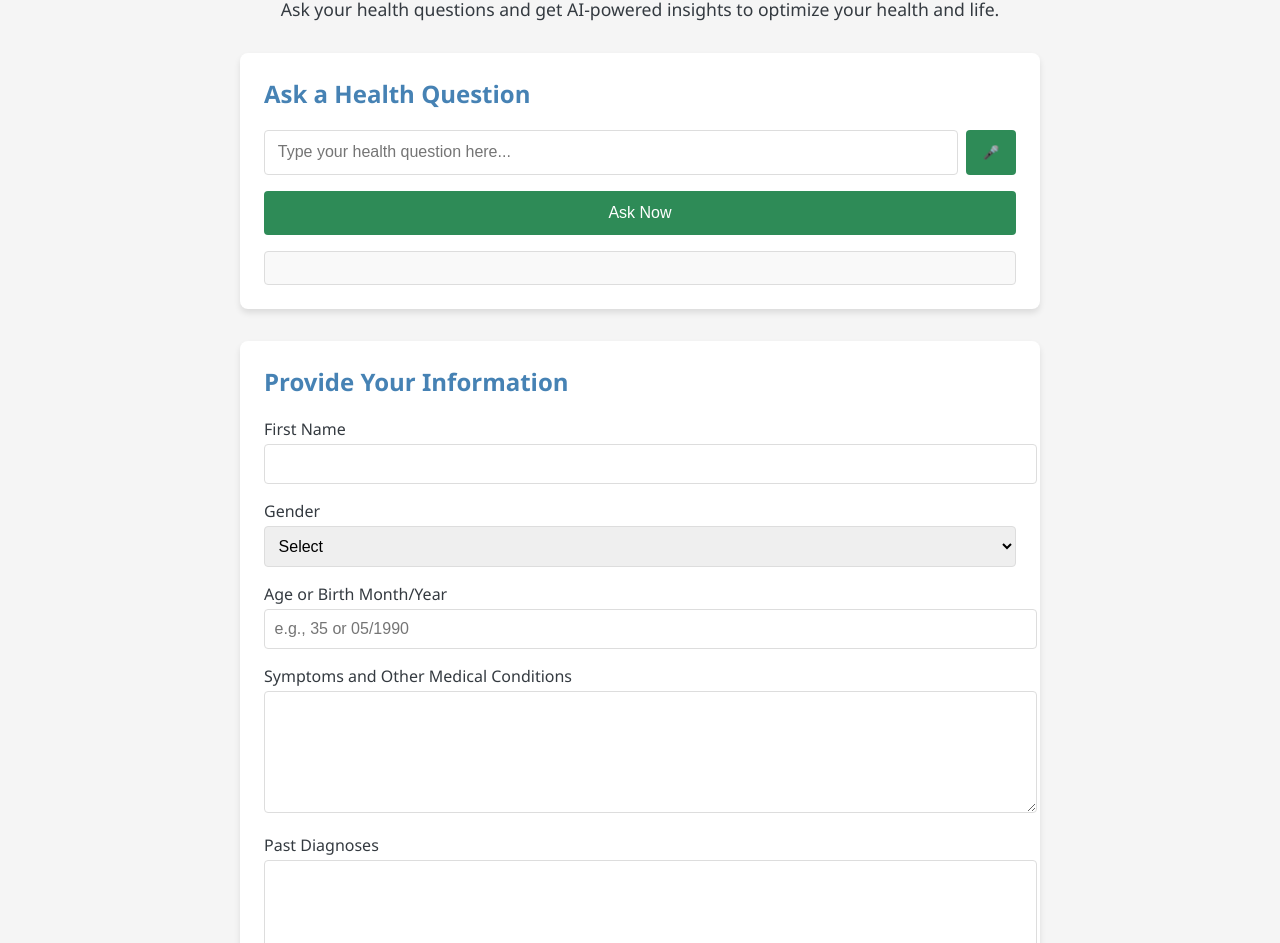
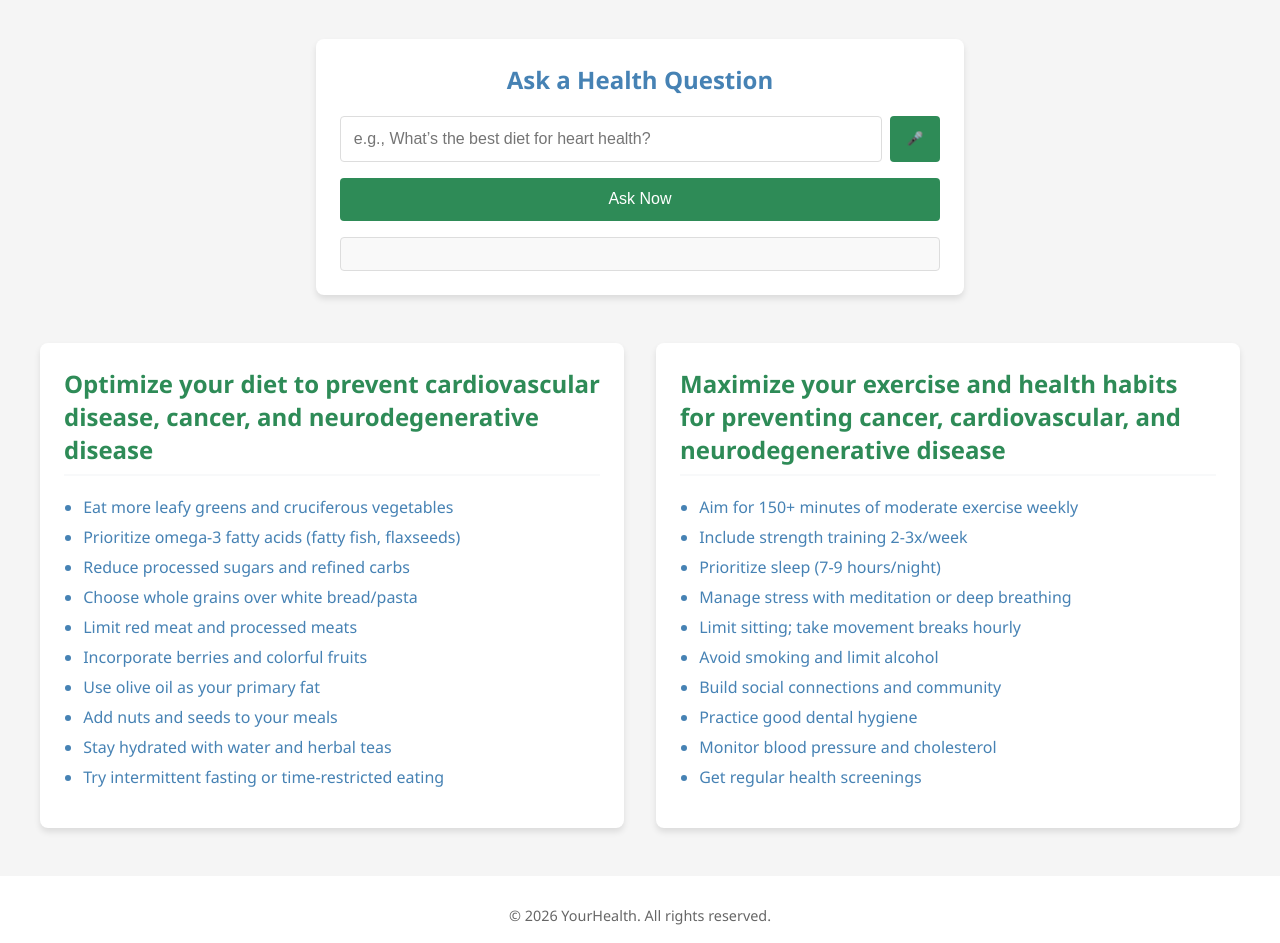
Before and after one commit to tomtavernhealth/OurHealth, a plain HTML site: page index.html in a window 1280 px wide. Shown: the part 168-1111 px from the top of the page. Drawn offline with Linux system fonts and the light colour scheme.

Commit message:
Update index.html
Prevent Disease

```diff
--- a/index.html
+++ b/index.html
@@ -25,6 +25,7 @@
             box-shadow: 0 2px 4px rgba(0,0,0,0.1);
             display: flex;
             align-items: center;
+            justify-content: center;
         }
         .logo {
             display: flex;
@@ -48,39 +49,36 @@
             color: var(--primary);
         }
         .container {
-            max-width: 800px;
+            max-width: 1200px;
             margin: 2rem auto;
             padding: 0 1rem;
         }
         .hero {
             text-align: center;
-            margin-bottom: 2rem;
+            margin-bottom: 3rem;
         }
         .hero h1 {
-            font-size: 2rem;
+            font-size: 2.5rem;
             color: var(--primary);
             margin-bottom: 1rem;
-        }
-        .hero p {
-            font-size: 1.1rem;
-            color: var(--dark);
-            margin-bottom: 1.5rem;
         }
         .ai-box {
             background-color: white;
             border-radius: 8px;
             padding: 1.5rem;
             box-shadow: 0 4px 6px rgba(0,0,0,0.1);
-            margin-bottom: 2rem;
+            margin: 2rem auto;
+            max-width: 600px;
         }
         .ai-box h2 {
             margin-top: 0;
             color: var(--secondary);
+            text-align: center;
         }
         .input-container {
             display: flex;
             gap: 0.5rem;
-            margin-top: 0.5rem;
+            margin-top: 1rem;
         }
         #ai-input {
             flex: 1;
@@ -125,36 +123,35 @@
             background-color: #f9f9f9;
             white-space: pre-wrap;
         }
-        .info-form {
+        .columns {
+            display: flex;
+            gap: 2rem;
+            margin: 3rem 0;
+        }
+        .column {
+            flex: 1;
             background-color: white;
             border-radius: 8px;
             padding: 1.5rem;
             box-shadow: 0 4px 6px rgba(0,0,0,0.1);
         }
-        .info-form h2 {
+        .column h2 {
+            color: var(--primary);
             margin-top: 0;
+            border-bottom: 2px solid var(--light);
+            padding-bottom: 0.5rem;
+        }
+        .column ul {
+            padding-left: 1.2rem;
+        }
+        .column li {
+            margin-bottom: 0.5rem;
+            cursor: pointer;
             color: var(--secondary);
         }
-        .form-group {
-            margin-bottom: 1rem;
-        }
-        .form-group label {
-            display: block;
-            margin-bottom: 0.3rem;
-            font-weight: 500;
-        }
-        .form-group input,
-        .form-group select,
-        .form-group textarea {
-            width: 100%;
-            padding: 0.6rem;
-            border: 1px solid #ddd;
-            border-radius: 4px;
-            font-size: 1rem;
-        }
-        .form-group textarea {
-            min-height: 100px;
-            resize: vertical;
+        .column li:hover {
+            color: var(--primary);
+            text-decoration: underline;
         }
         footer {
             text-align: center;
@@ -179,64 +176,59 @@
     </header>
     <div class="container">
         <div class="hero">
-            <h1>Welcome to YourHealth</h1>
-            <p>Ask your health questions and get AI-powered insights to optimize your health and life.</p>
+            <h1>Optimize your health for a long, happy life!</h1>
         </div>
+
+        <!-- Health Question Box (Centered) -->
         <div class="ai-box">
             <h2>Ask a Health Question</h2>
             <div class="input-container">
-                <input type="text" id="ai-input" placeholder="Type your health question here...">
+                <input type="text" id="ai-input" placeholder="e.g., What’s the best diet for heart health?">
                 <button id="microphone-button" title="Speak your question">🎤</button>
             </div>
             <button id="ask-button">Ask Now</button>
             <div id="ai-response"></div>
         </div>
-        <div class="info-form">
-            <h2>Provide Your Information</h2>
-            <form id="health-info-form">
-                <div class="form-group">
-                    <label for="first-name">First Name</label>
-                    <input type="text" id="first-name" required>
-                </div>
-                <div class="form-group">
-                    <label for="gender">Gender</label>
-                    <select id="gender" required>
-                        <option value="">Select</option>
-                        <option value="male">Male</option>
-                        <option value="female">Female</option>
-                        <option value="other">Other</option>
-                        <option value="prefer-not-to-say">Prefer not to say</option>
-                    </select>
-                </div>
-                <div class="form-group">
-                    <label for="age">Age or Birth Month/Year</label>
-                    <input type="text" id="age" placeholder="e.g., 35 or 05/1990" required>
-                </div>
-                <div class="form-group">
-                    <label for="symptoms">Symptoms and Other Medical Conditions</label>
-                    <textarea id="symptoms" required></textarea>
-                </div>
-                <div class="form-group">
-                    <label for="diagnoses">Past Diagnoses</label>
-                    <textarea id="diagnoses"></textarea>
-                </div>
-                <div class="form-group">
-                    <label for="medications">Current Medications</label>
-                    <textarea id="medications"></textarea>
-                </div>
-                <div class="form-group">
-                    <label for="lifestyle">Lifestyle Factors (e.g., diet, exercise, sleep)</label>
-                    <textarea id="lifestyle"></textarea>
-                </div>
-                <div class="form-group">
-                    <label for="allergies">Allergies</label>
-                    <textarea id="allergies"></textarea>
-                </div>
-            </form>
+
+        <!-- Two Columns: Diet & Habits -->
+        <div class="columns">
+            <!-- Left Column: Diet -->
+            <div class="column">
+                <h2>Optimize your diet to prevent cardiovascular disease, cancer, and neurodegenerative disease</h2>
+                <ul>
+                    <li onclick="window.location.href='diet-page.html'">Eat more leafy greens and cruciferous vegetables</li>
+                    <li onclick="window.location.href='diet-page.html'">Prioritize omega-3 fatty acids (fatty fish, flaxseeds)</li>
+                    <li onclick="window.location.href='diet-page.html'">Reduce processed sugars and refined carbs</li>
+                    <li onclick="window.location.href='diet-page.html'">Choose whole grains over white bread/pasta</li>
+                    <li onclick="window.location.href='diet-page.html'">Limit red meat and processed meats</li>
+                    <li onclick="window.location.href='diet-page.html'">Incorporate berries and colorful fruits</li>
+                    <li onclick="window.location.href='diet-page.html'">Use olive oil as your primary fat</li>
+                    <li onclick="window.location.href='diet-page.html'">Add nuts and seeds to your meals</li>
+                    <li onclick="window.location.href='diet-page.html'">Stay hydrated with water and herbal teas</li>
+                    <li onclick="window.location.href='diet-page.html'">Try intermittent fasting or time-restricted eating</li>
+                </ul>
+            </div>
+
+            <!-- Right Column: Exercise & Habits -->
+            <div class="column">
+                <h2>Maximize your exercise and health habits for preventing cancer, cardiovascular, and neurodegenerative disease</h2>
+                <ul>
+                    <li onclick="window.location.href='habits-page.html'">Aim for 150+ minutes of moderate exercise weekly</li>
+                    <li onclick="window.location.href='habits-page.html'">Include strength training 2-3x/week</li>
+                    <li onclick="window.location.href='habits-page.html'">Prioritize sleep (7-9 hours/night)</li>
+                    <li onclick="window.location.href='habits-page.html'">Manage stress with meditation or deep breathing</li>
+                    <li onclick="window.location.href='habits-page.html'">Limit sitting; take movement breaks hourly</li>
+                    <li onclick="window.location.href='habits-page.html'">Avoid smoking and limit alcohol</li>
+                    <li onclick="window.location.href='habits-page.html'">Build social connections and community</li>
+                    <li onclick="window.location.href='habits-page.html'">Practice good dental hygiene</li>
+                    <li onclick="window.location.href='habits-page.html'">Monitor blood pressure and cholesterol</li>
+                    <li onclick="window.location.href='habits-page.html'">Get regular health screenings</li>
+                </ul>
+            </div>
         </div>
     </div>
     <footer>
-        <p>© 2026 OurHealth. All rights reserved.</p>
+        <p>© 2026 YourHealth. All rights reserved.</p>
     </footer>
 
     <!-- Voice Recognition and AI Integration -->
@@ -247,30 +239,33 @@
 
         if ('webkitSpeechRecognition' in window) {
             const recognition = new webkitSpeechRecognition();
-            recognition.continuous = false;
+            recognition.lang = 'en-US';
             recognition.interimResults = false;
 
             microphoneButton.addEventListener('click', () => {
+                aiInput.placeholder = "Listening... Speak now.";
                 recognition.start();
-                aiInput.placeholder = "Listening...";
             });
 
             recognition.onresult = (event) => {
                 const transcript = event.results[0][0].transcript;
                 aiInput.value = transcript;
-                aiInput.placeholder = "Type your health question here...";
+                aiInput.placeholder = "e.g., What’s the best diet for heart health?";
             };
 
             recognition.onerror = (event) => {
-                console.error('Speech recognition error', event.error);
-                aiInput.placeholder = "Type your health question here...";
+                console.error('Speech error:', event.error);
+                aiInput.placeholder = `Error: ${event.error}`;
+                setTimeout(() => {
+                    aiInput.placeholder = "e.g., What’s the best diet for heart health?";
+                }, 2000);
             };
         } else {
             microphoneButton.style.display = 'none';
-            console.warn('Speech recognition not supported in this browser.');
+            console.warn('Speech recognition not supported.');
         }
 
-        // AI API integration
+        // AI API integration (placeholder)
         document.getElementById('ask-button').addEventListener('click', async function() {
             const question = document.getElementById('ai-input').value;
             const responseDiv = document.getElementById('ai-response');
@@ -278,35 +273,10 @@
 
             responseDiv.innerHTML = '<p class="loading">Processing your question...</p>';
 
-            try {
-                // LINE 129: REPLACE THE PLACEHOLDER BELOW WITH YOUR ACTUAL API KEY
-                const apiKey = 'LxYfTP7ZyN2RuROLwdzVwO3jQtbt7zYK'; // <-- EDIT THIS LINE
-                const apiUrl = 'https://api.mistral.ai/v1/chat/completions';
-
-                const response = await fetch(apiUrl, {
-                    method: 'POST',
-                    headers: {
-                        'Content-Type': 'application/json',
-                        'Authorization': `Bearer ${apiKey}`
-                    },
-                    body: JSON.stringify({
-                        model: 'mistral-tiny',
-                        messages: [
-                            { role: 'user', content: `Health question: ${question}. Provide a concise, informative, and empathetic response.` }
-                        ]
-                    })
-                });
-
-                const data = await response.json();
-                if (data.choices && data.choices[0].message) {
-                    responseDiv.innerHTML = `<p><strong>YourHealth AI:</strong> ${data.choices[0].message.content}</p>`;
-                } else {
-                    responseDiv.innerHTML = '<p>Sorry, I could not get a response. Please try again later.</p>';
-                }
-            } catch (error) {
-                console.error('Error:', error);
-                responseDiv.innerHTML = '<p>Sorry, there was an error. Please try again later.</p>';
-            }
+            // Simulate AI response (replace with actual API call later)
+            setTimeout(() => {
+                responseDiv.innerHTML = `<p><strong>YourHealth AI:</strong> Here’s what we found about "${question}": [Simulated response. Replace with real API call.]</p>`;
+            }, 1000);
         });
     </script>
 </body>
```
